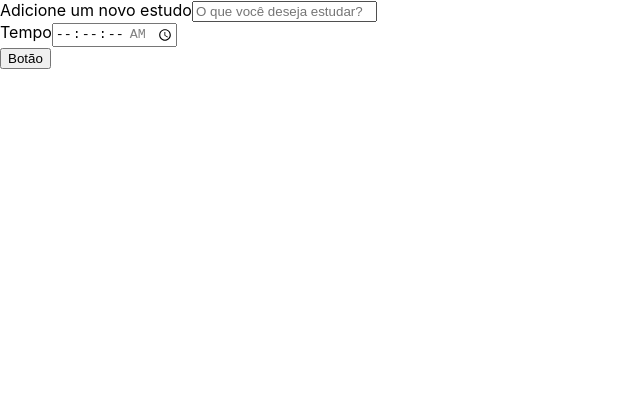
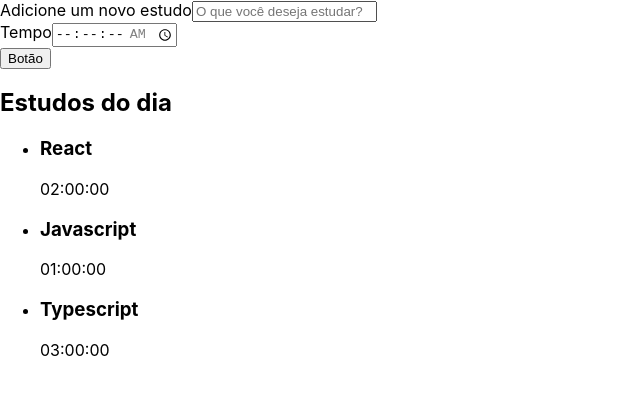
Before and after one commit to jpshimidt/studies-react-alura, a React (Create React App) app: page / in a window 1280 px wide. Shown: the top 394 px of the page, without its empty margins (0-640 px from the left). Built offline with nearby package versions, Linux system fonts and the light colour scheme; the HTML template or start-up script is replaced by a standard one.

Commit message:
chore: Added Button and List

```diff
--- a/src/App.tsx
+++ b/src/App.tsx
@@ -1,11 +1,12 @@
 import React from 'react';
-import Button from './components/Button'
 import Form from './components/Form';
+import List from './components/List';
 
 function App() {
   return (
     <div className="App">
       <Form/>
+      <List/>
     </div>
   );
 }
--- a/src/components/Button/index.tsx
+++ b/src/components/Button/index.tsx
@@ -1,7 +1,7 @@
 import React from "react";
 
 class Button extends React.Component{
-    render(): React.ReactNode {
+    render() {
         return (
             <button>
                 Botão
--- /dev/null
+++ b/src/components/List/index.tsx
@@ -0,0 +1,30 @@
+import React from 'react';
+
+function List() {
+    const tarefas = [{
+        tarefa: 'React',
+        tempo: '02:00:00'
+    },{
+        tarefa: 'Javascript',
+        tempo: '01:00:00'
+    },{
+        tarefa: 'Typescript',
+        tempo: '03:00:00'
+    }]
+
+    return(
+        <aside>
+            <h2> Estudos do dia</h2>
+            <ul>
+                {tarefas.map((tarefa, index) => (
+                    <li key={index} >
+                        <h3> {tarefa.tarefa} </h3>
+                        <p> {tarefa.tempo} </p>
+                    </li>
+                ))}
+            </ul>
+        </aside>
+    )
+}
+
+export default List;
```
